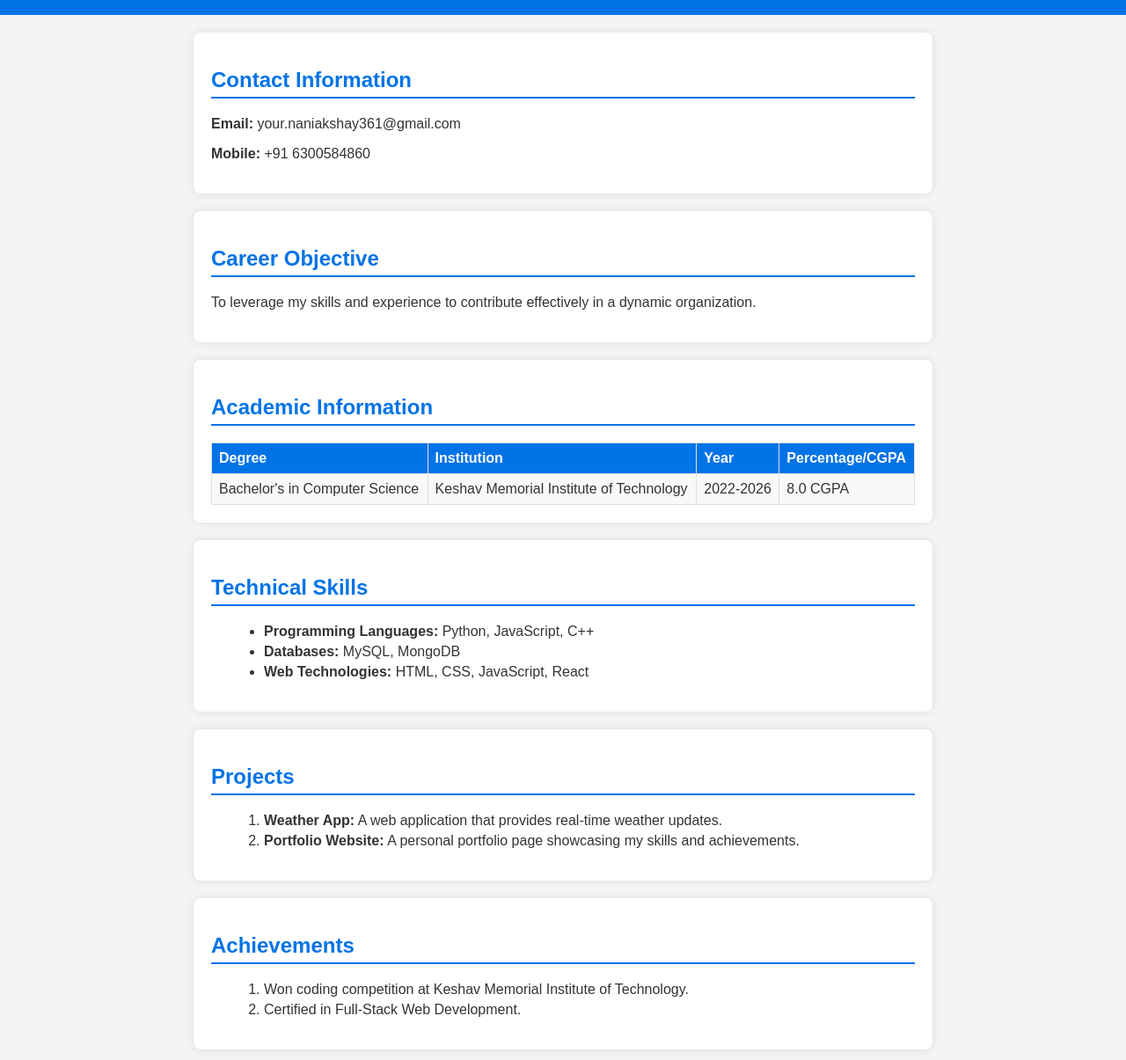
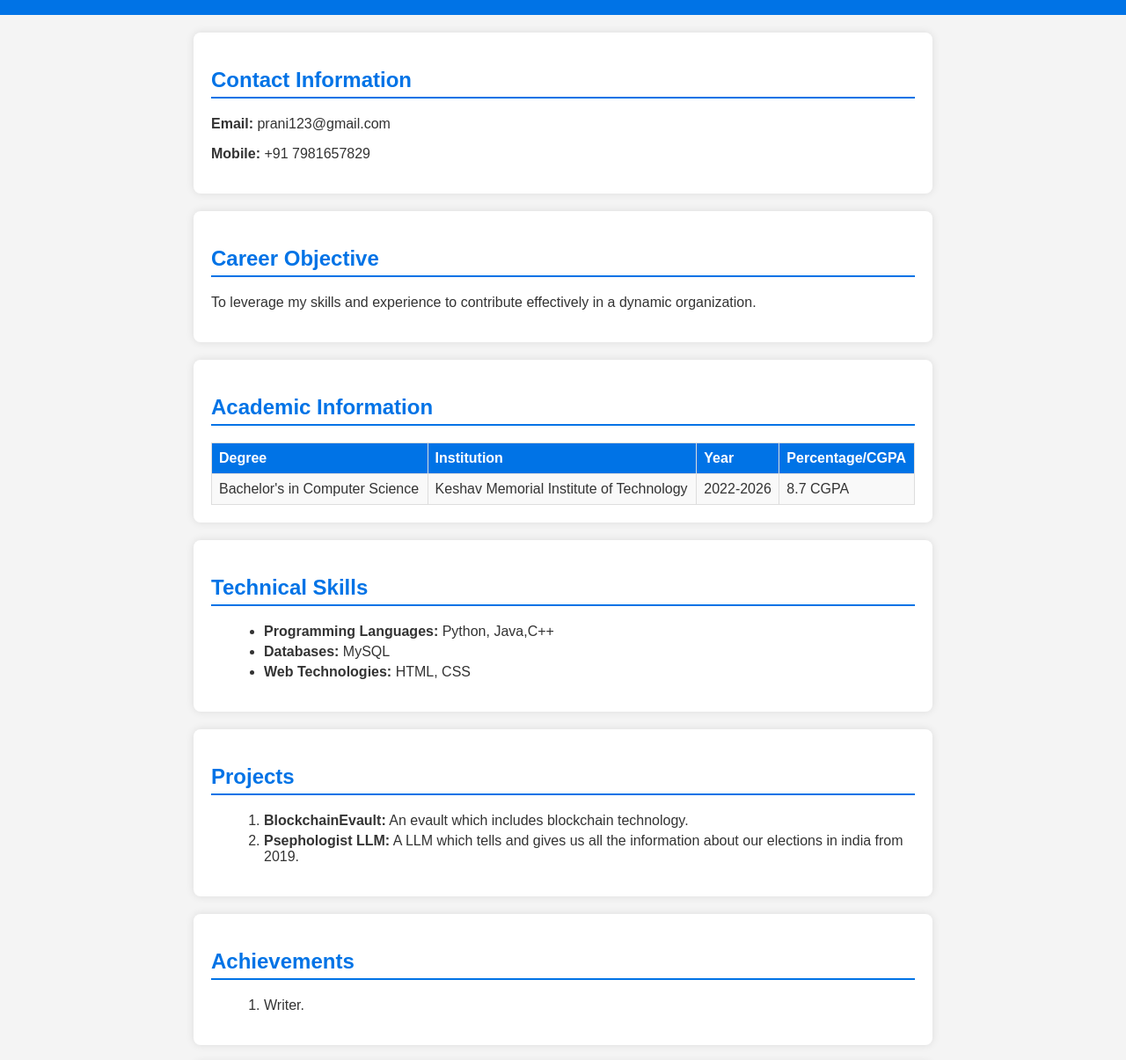
Before and after one commit to Prani2805/my-webpage, a plain HTML site: page portfolio.html in a window 1280 px wide. Shown: the part 60-1265 px from the top of the page at 88% size. Drawn offline with Linux system fonts and the light colour scheme.

Commit message:
Update portfolio.html

```diff
--- a/portfolio.html
+++ b/portfolio.html
@@ -81,8 +81,8 @@
 
     <section>
         <h2>Contact Information</h2>
-        <p><strong>Email:</strong> your.naniakshay361@gmail.com</p>
-        <p><strong>Mobile:</strong> +91 6300584860</p>
+        <p><strong>Email:</strong> prani123@gmail.com</p>
+        <p><strong>Mobile:</strong> +91 7981657829</p>
     </section>
 
     <section>
@@ -103,7 +103,7 @@
                 <td>Bachelor's in Computer Science</td>
                 <td>Keshav Memorial Institute of Technology</td>
                 <td>2022-2026</td>
-                <td>8.0 CGPA</td>
+                <td>8.7 CGPA</td>
             </tr>
         </table>
     </section>
@@ -111,17 +111,17 @@
     <section>
         <h2>Technical Skills</h2>
         <ul>
-            <li><strong>Programming Languages:</strong> Python, JavaScript, C++</li>
-            <li><strong>Databases:</strong> MySQL, MongoDB</li>
-            <li><strong>Web Technologies:</strong> HTML, CSS, JavaScript, React</li>
+            <li><strong>Programming Languages:</strong> Python, Java,C++</li>
+            <li><strong>Databases:</strong> MySQL</li>
+            <li><strong>Web Technologies:</strong> HTML, CSS</li>
         </ul>
     </section>
 
     <section>
         <h2>Projects</h2>
         <ol>
-            <li><strong>Weather App:</strong> A web application that provides real-time weather updates.</li>
-            <li><strong>Portfolio Website:</strong> A personal portfolio page showcasing my skills and achievements.
+            <li><strong>BlockchainEvault:</strong> An evault which includes blockchain technology.</li>
+            <li><strong>Psephologist LLM:</strong> A LLM which tells and gives us all the information about our elections in india from 2019.
             </li>
         </ol>
     </section>
@@ -129,8 +129,8 @@
     <section>
         <h2>Achievements</h2>
         <ol>
-            <li>Won coding competition at Keshav Memorial Institute of Technology.</li>
-            <li>Certified in Full-Stack Web Development.</li>
+            <li>Writer.</li>
+
         </ol>
     </section>
 
@@ -152,7 +152,7 @@
             </tr>
             <tr>
                 <th>Date of Birth</th>
-                <td>05/09/2004</td>
+                <td>28/05/2004</td>
             </tr>
             <tr>
                 <th>Languages Known</th>
```
